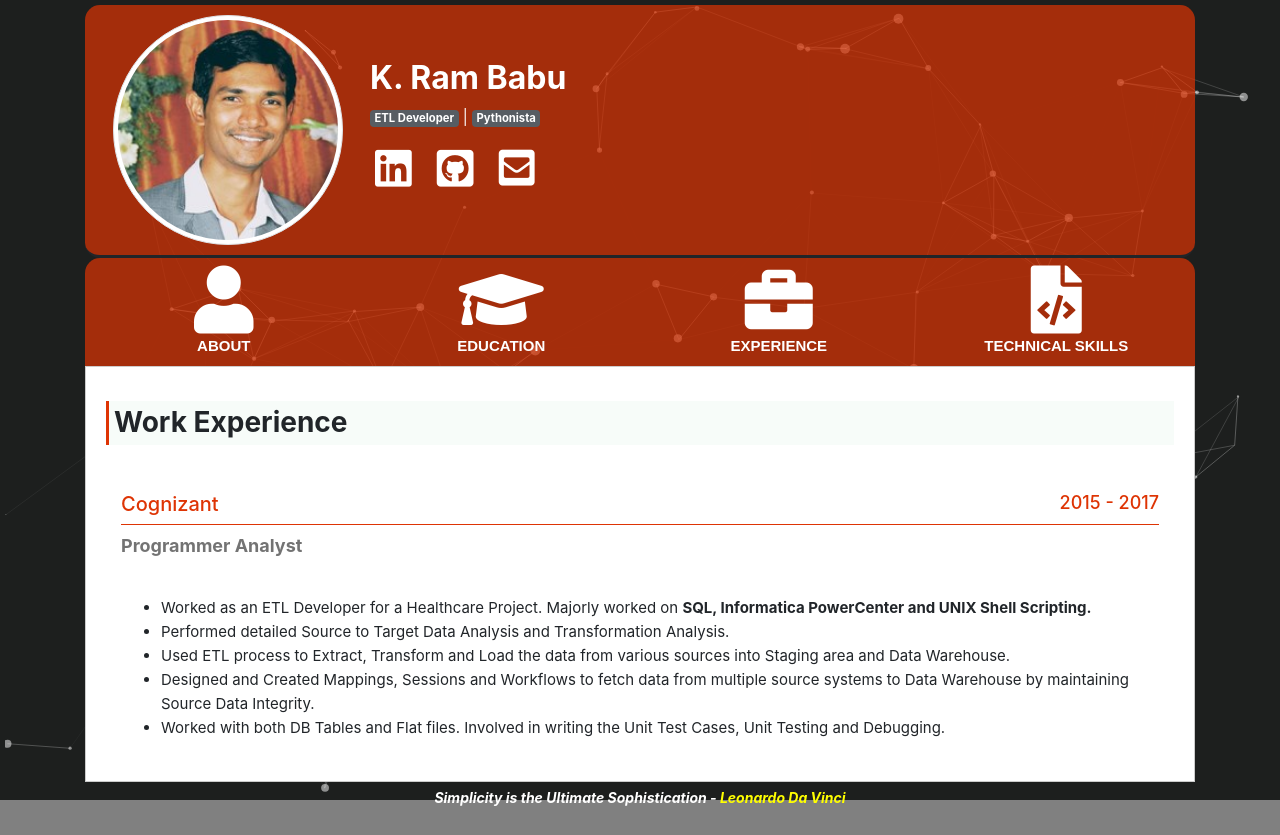
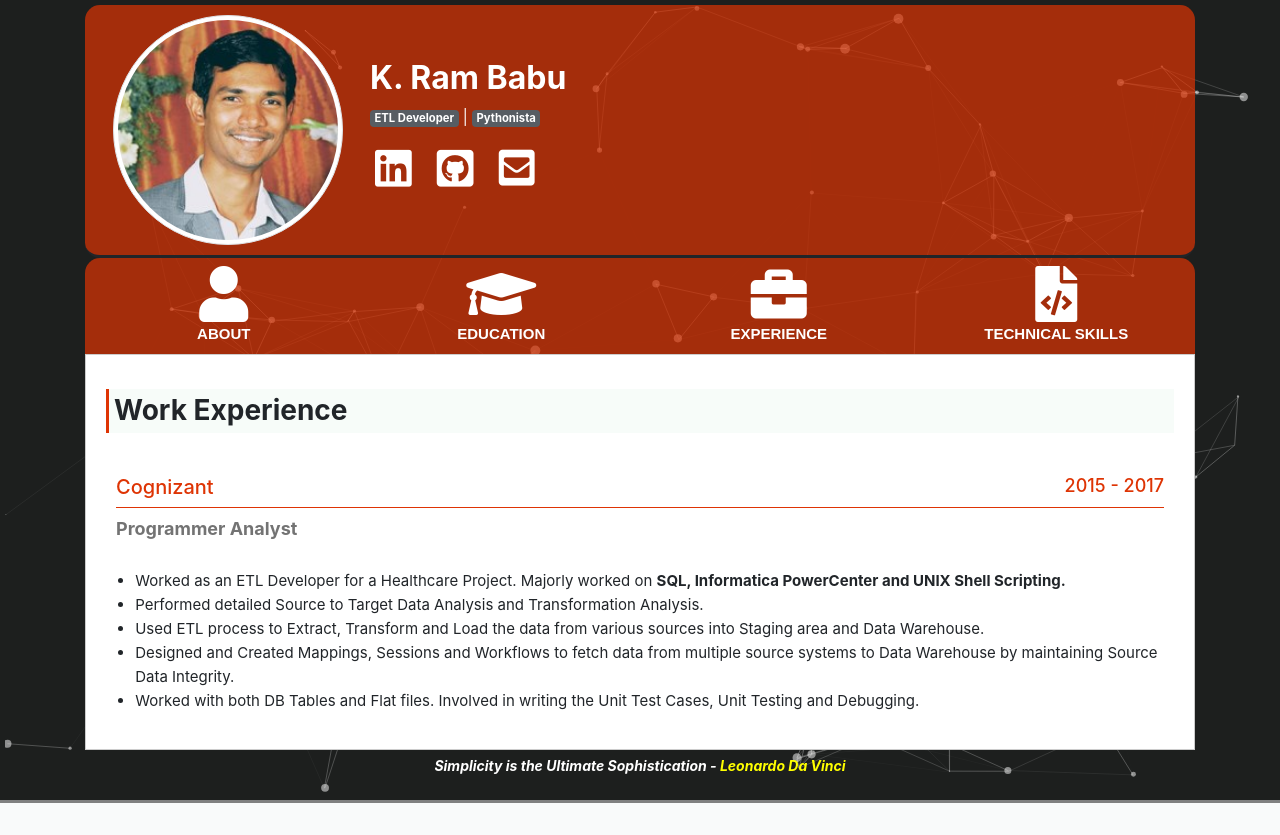
Before and after one commit to Ram-95/ram-95.github.io, a PHP site: page / in a window 1280 px wide, after a click on "EXPERIENCE". After the commit the page ends 803 px from the top, so only its background shows below. Run offline with PHP 8.4, Linux system fonts and the light colour scheme; some libraries are stand-ins or nearby versions.

Commit message:
UI Changes

```diff
--- a/index.html
+++ b/index.html
@@ -202,7 +202,7 @@
 
 							<tr>
 								<td>
-									<ul>
+									<ul class="work_experience">
 										<li>Worked as an ETL Developer for a Healthcare Project. Majorly worked on
 											<strong>SQL, Informatica PowerCenter and UNIX Shell Scripting.</strong>
 										</li>
@@ -239,7 +239,7 @@
 														href="https://github.com/Ram-95/blog_application_django"
 														target="_blank" title="Github Link"><i
 															class='projects fab fa-github'></i></a></h5>
-												<ul>
+												<ul class="projects_ul">
 													<li>Built a basic Blog application using <span
 															class="badge badge-info">Django</span> framework.</li>
 													<li>Features:
--- a/styles.css
+++ b/styles.css
@@ -72,7 +72,7 @@ div {
 /* Style for Navigation bar items - About, Education etc., */
 
 .fas {
-	font-size: 68px;
+	font-size: 3.5rem;
 }
 
 /* Styling for Social Media Buttons - Gmail, LInkedin and Github Icons*/
@@ -146,8 +146,14 @@ div {
 	background-color: #575d63;
 }
 
+/*
 .education-table th, td {
 	padding: 15px;
+}
+*/
+
+td {
+	padding: 10px;
 }
 
 .quote {
@@ -219,7 +225,6 @@ div {
 	font-weight: normal;
 }
 
-
 .work-timeline {
 	color: #de3404;
 	float: right;
@@ -281,6 +286,15 @@ div {
 	color: yellow;
 }
 
+.work_experience {
+	padding-left: 1.2rem;
+}
+
+.projects-table ul {
+	padding-left: 1.6rem;
+	padding: 10px;
+}
+
 @media only screen and (max-width: 600px) {
 	.social_btns {
 		margin: none;
@@ -293,7 +307,4 @@ div {
 		width: 100%;
 		padding: none;
 	}
-	.fas {
-		font-size: 48px;
-	}
 }
```
